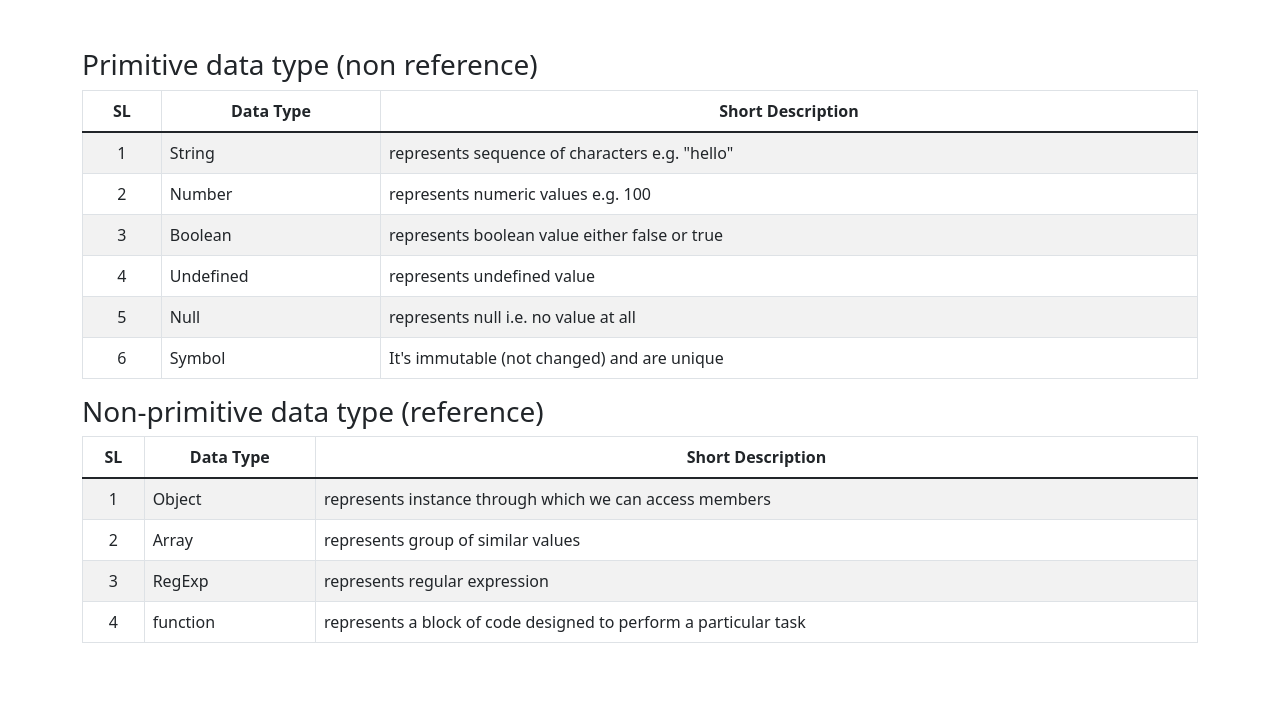
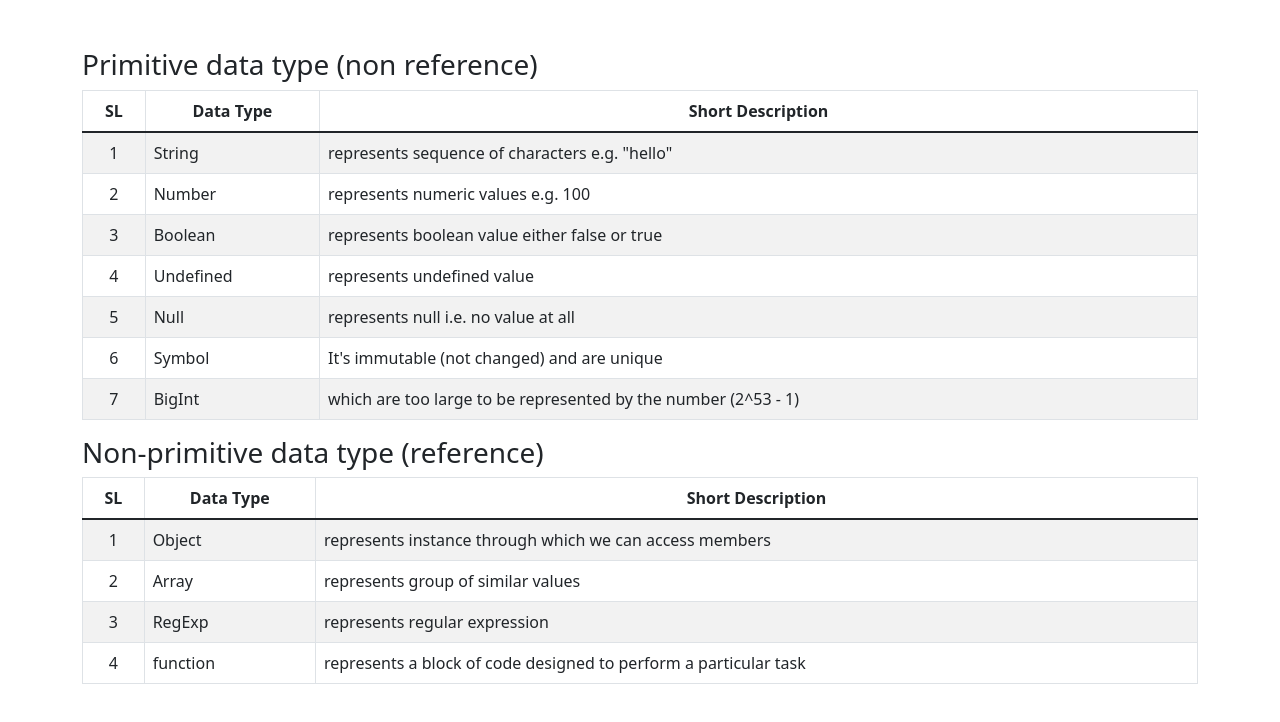
Before and after one commit to jakir-ruet/javascript-programming, a plain HTML site: page 01-basic/04-data-type/index.html in a window 1280 px wide. Drawn offline with Linux system fonts and the light colour scheme.

Commit message:
big integer done

```diff
--- a/01-basic/04-data-type/index.html
+++ b/01-basic/04-data-type/index.html
@@ -50,6 +50,13 @@
             <td>Symbol</td>
             <td>It's immutable (not changed) and are unique</td>
           </tr>
+          <tr>
+            <td class="text-center">7</td>
+            <td>BigInt</td>
+            <td>
+              which are too large to be represented by the number (2^53 - 1)
+            </td>
+          </tr>
         </tbody>
       </table>
 
```
Also changed, not shown: 01-basic/04-data-type/01-primitive/07-bigint.js (added, +8 -0 lines).
